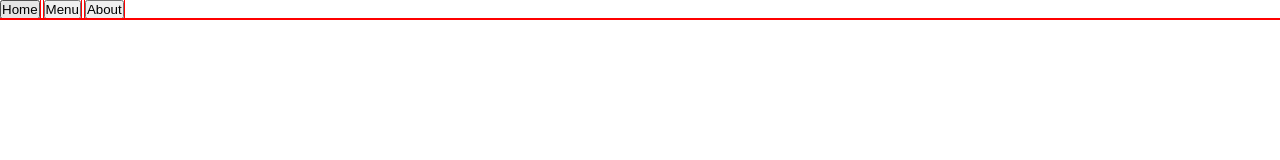
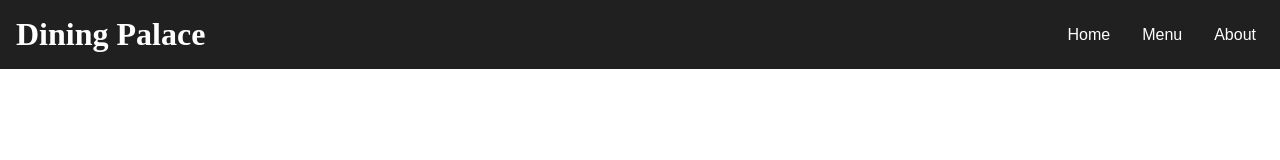
Before and after one commit to nivedhz/odin-restaurant-page, a website built with webpack: page src/template.html in a window 1280 px wide. Built offline with nearby package versions, Linux system fonts and the light colour scheme.

Commit message:
feat(header): layed out and styled the header

```diff
--- a/src/styles/style.css
+++ b/src/styles/style.css
@@ -2,5 +2,41 @@
   margin: 0;
   padding: 0;
   box-sizing: border-box;
-  outline: 1px solid red;
 }
+
+.container {
+  display: grid;
+  grid-template-rows: auto auto 1fr;
+}
+.main-header {
+  display: flex;
+  justify-content: space-between;
+  padding: 1rem;
+  background-color: #202020;
+  color: white;
+}
+.main-header__nav {
+  display: flex;
+  gap: 1rem;
+}
+.logo-txt {
+  display: flex;
+  justify-content: center;
+  align-items: center;
+  user-select: none;
+}
+.header-btn {
+  border: none;
+  background: none;
+  font-size: 1rem;
+  border-radius: 3px;
+  padding: 0.5rem;
+  display: flex;
+  justify-content: center;
+  align-items: center;
+  color: white;
+}
+.header-btn:hover {
+  outline: 2px solid yellow;
+  color: yellow;
+}
--- a/src/template.html
+++ b/src/template.html
@@ -8,10 +8,11 @@
   <body>
     <div class="container">
       <header class="main-header">
+        <h1 class="logo-txt">Dining Palace</h1>
         <nav class="main-header__nav">
-          <button class="home">Home</button>
-          <button class="menu">Menu</button>
-          <button class="about">About</button>
+          <button class="home header-btn" id="0">Home</button>
+          <button class="menu header-btn" id="1">Menu</button>
+          <button class="about header-btn" id="2">About</button>
         </nav>
       </header>
       <div id="content"></div>
```
Also changed, not shown: src/index.js (+26 -1 lines), src/pages/about.js (added, +7 -0 lines), src/pages/home.js (added, +7 -0 lines), src/pages/menu.js (added, +7 -0 lines).
